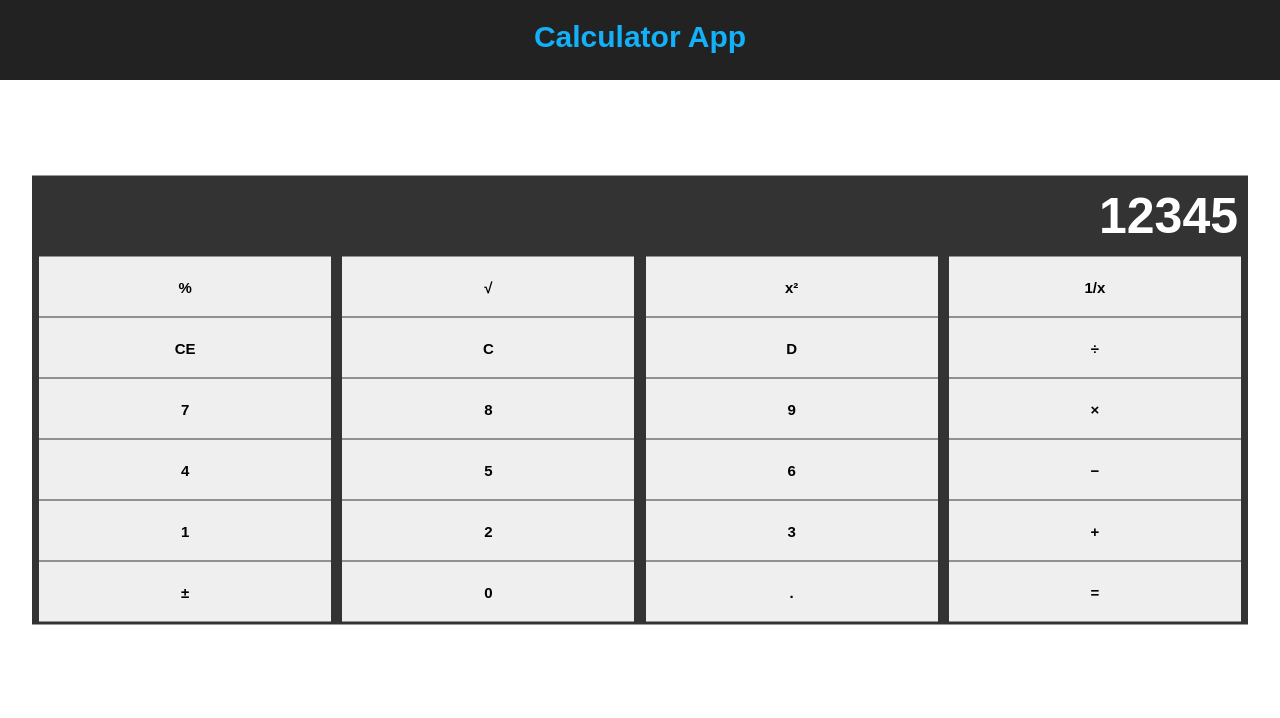
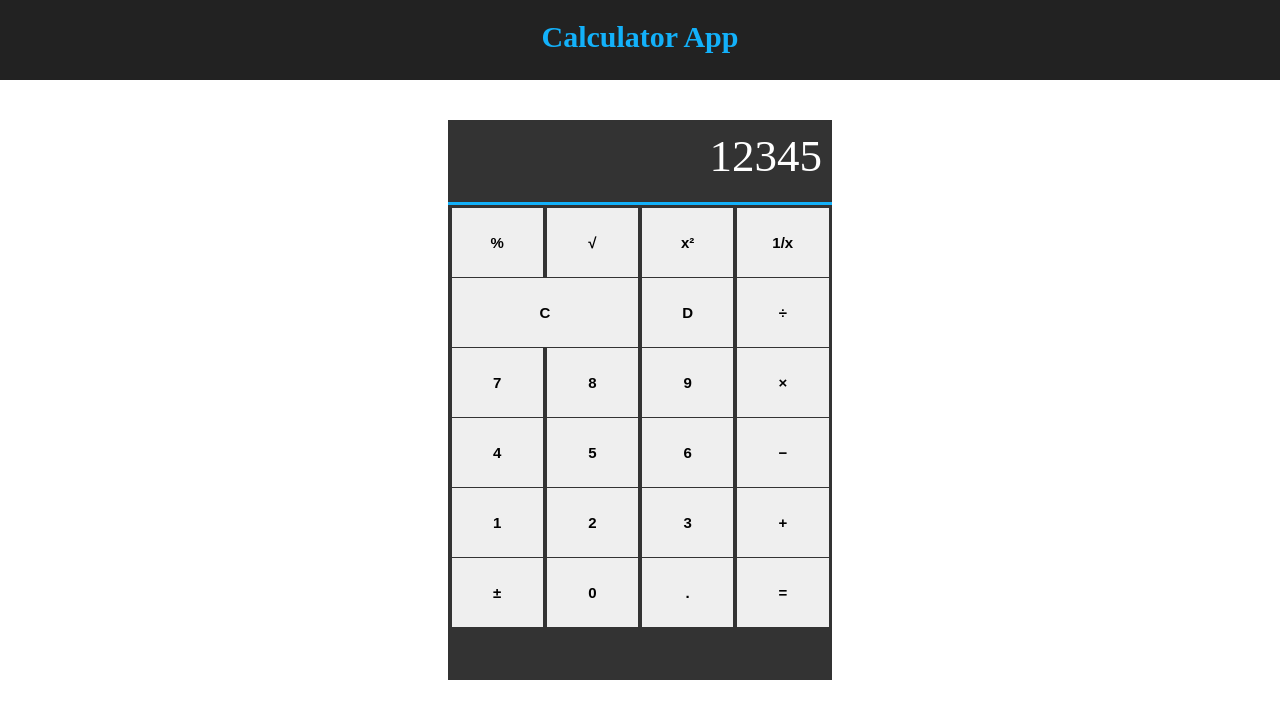
Before and after one commit to Rivenatti/React-calculator-app, a React (Create React App) app: page / in a window 1280 px wide. Shown: the top 718 px of the page. Built offline with nearby package versions, Linux system fonts and the light colour scheme.

Commit message:
repsonsive layout done

```diff
--- a/public/index.html
+++ b/public/index.html
@@ -1,40 +1,23 @@
 <!DOCTYPE html>
 <html lang="en">
+
 <head>
   <meta charset="utf-8">
   <meta name="viewport" content="width=device-width, initial-scale=1, shrink-to-fit=no">
   <meta name="theme-color" content="#000000">
-    <!--
-      manifest.json provides metadata used when your web app is added to the
-      homescreen on Android. See https://developers.google.com/web/fundamentals/engage-and-retain/web-app-manifest/
-    -->
+
   <link rel="manifest" href="%PUBLIC_URL%/manifest.json">
   <link rel="shortcut icon" href="%PUBLIC_URL%/favicon.ico">
-    <!--
-      Notice the use of %PUBLIC_URL% in the tags above.
-      It will be replaced with the URL of the `public` folder during the build.
-      Only files inside the `public` folder can be referenced from the HTML.
 
-      Unlike "/favicon.ico" or "favicon.ico", "%PUBLIC_URL%/favicon.ico" will
-      work correctly both with client-side routing and a non-root public URL.
-      Learn how to configure a non-root public URL by running `npm run build`.
-    -->
-    <title>React App</title>
+  <title>Calculator App</title>
 </head>
+
 <body>
   <noscript>
     You need to enable JavaScript to run this app.
   </noscript>
   <div id="root"></div>
-    <!--
-      This HTML file is a template.
-      If you open it directly in the browser, you will see an empty page.
 
-      You can add webfonts, meta tags, or analytics to this file.
-      The build step will place the bundled scripts into the <body> tag.
+</body>
 
-      To begin the development, run `npm start` or `yarn start`.
-      To create a production bundle, use `npm run build` or `yarn build`.
-    -->
-  </body>
 </html>
--- a/src/App.css
+++ b/src/App.css
@@ -1,14 +1,14 @@
 * {
+  font-size: 10px;
   margin: 0;
   padding: 0;
+  vertical-align: baseline;
+  box-sizing: border-box;
   border: 0;
-  box-sizing: border-box;
-  vertical-align: baseline;
 }
 
 html {
   font-size: 10px;
-  font-family: sans-serif;
 }
 
 .App {
@@ -19,6 +19,7 @@ html {
   background-color: #222;
   height: 8rem;
   padding: 2rem;
+  width: 100%;
 }
 
 .App-title {
--- a/src/components/calculator/Calculator.js
+++ b/src/components/calculator/Calculator.js
@@ -9,94 +9,66 @@ class Calculator extends Component {
         <div className="calculator__display">12345</div>
 
         {/* Functional keys row */}
-        <div className="calculator__function__keys--row">
+        <div className="calculator__function__keys--row first">
           <button className="calculator__key calculator__key--percentage">
             %
           </button>
           <button className="calculator__key calculator__key--square-root">
             &radic;
           </button>
-          <button className="calculator__key calculator__key--square-root">
+          <button className="calculator__key calculator__key--power">
             x&sup2;
           </button>
-          <button className="calculator__key calculator__key--square-root">
+          <button className="calculator__key calculator__key--one-division">
             1/x
           </button>
         </div>
         {/* Functional keys row */}
         <div className="calculator__function__keys--row">
-          <button className="calculator__key calculator__key--square-root">
-            CE
-          </button>
-          <button className="calculator__key calculator__key--square-root">
+          <button className="calculator__key calculator__key--clear span">
             C
           </button>
-          <button className="calculator__key calculator__key--square-root">
-            D
-          </button>
-          <button className="calculator__key calculator__key--square-root">
+
+          <button className="calculator__key calculator__key--delete">D</button>
+          <button className="calculator__key calculator__key--divide">
             &divide;
           </button>
         </div>
         {/* Functional keys row */}
         <div className="calculator__function__keys--row">
-          <button className="calculator__key calculator__key--square-root">
-            7
-          </button>
-          <button className="calculator__key calculator__key--square-root">
-            8
-          </button>
-          <button className="calculator__key calculator__key--square-root">
-            9
-          </button>
-          <button className="calculator__key calculator__key--square-root">
+          <button className="calculator__key calculator__key--seven">7</button>
+          <button className="calculator__key calculator__key--eight">8</button>
+          <button className="calculator__key calculator__key--nine">9</button>
+          <button className="calculator__key calculator__key--times">
             &times;
           </button>
         </div>
         {/* Functional keys row */}
         <div className="calculator__function__keys--row">
-          <button className="calculator__key calculator__key--square-root">
-            4
-          </button>
-          <button className="calculator__key calculator__key--square-root">
-            5
-          </button>
-          <button className="calculator__key calculator__key--square-root">
-            6
-          </button>
-          <button className="calculator__key calculator__key--square-root">
+          <button className="calculator__key calculator__key--four">4</button>
+          <button className="calculator__key calculator__key--five">5</button>
+          <button className="calculator__key calculator__key--six">6</button>
+          <button className="calculator__key calculator__key--minus">
             &minus;
           </button>
         </div>
         {/* Functional keys row */}
         <div className="calculator__function__keys--row">
-          <button className="calculator__key calculator__key--square-root">
-            1
-          </button>
-          <button className="calculator__key calculator__key--square-root">
-            2
-          </button>
-          <button className="calculator__key calculator__key--square-root">
-            3
-          </button>
-          <button className="calculator__key calculator__key--square-root">
+          <button className="calculator__key calculator__key--one">1</button>
+          <button className="calculator__key calculator__key--two">2</button>
+          <button className="calculator__key calculator__key--three">3</button>
+          <button className="calculator__key calculator__key--plus">
             &#x2b;
           </button>
         </div>
         {/* Functional keys row */}
         <div className="calculator__function__keys--row">
-          <button className="calculator__key calculator__key--square-root">
+          <button className="calculator__key calculator__key--plusminus">
             &plusmn;
           </button>
-          <button className="calculator__key calculator__key--square-root">
-            0
-          </button>
-          <button className="calculator__key calculator__key--square-root">
-            .
-          </button>
-          <button className="calculator__key calculator__key--square-root">
-            =
-          </button>
+          <button className="calculator__key calculator__key--zero">0</button>
+          <button className="calculator__key calculator__key--point">.</button>
+          <button className="calculator__key calculator__key--equal">=</button>
         </div>
       </div>
       // END OF CALCULATOR CLASS
--- a/src/components/calculator/calculator.css
+++ b/src/components/calculator/calculator.css
@@ -6,8 +6,16 @@
           transform: translate(-50%, -50%);
   color: #fff;
   background-color: #333;
-  width: 95%;
   padding-bottom: 0.3rem;
+  width: 94%;
+  height: 70vh;
+  display: -webkit-box;
+  display: -ms-flexbox;
+  display: flex;
+  -webkit-box-orient: vertical;
+  -webkit-box-direction: normal;
+      -ms-flex-direction: column;
+          flex-direction: column;
 }
 
 .calculator .calculator__display {
@@ -20,26 +28,29 @@
   -webkit-box-align: center;
       -ms-flex-align: center;
           align-items: center;
-  font-weight: bold;
-  height: 8rem;
-  font-size: 5rem;
-  padding: 0 1rem;
+  padding: 1rem 1rem 2rem 1rem;
+  font-size: 4.5rem;
+  border-bottom: 0.3rem solid #13b1fa;
 }
 
 .calculator .calculator__function__keys--row {
   display: -webkit-box;
   display: -ms-flexbox;
   display: flex;
-  -ms-flex-flow: wrap;
-      flex-flow: wrap;
-  -ms-flex-pack: distribute;
-      justify-content: space-around;
+  -webkit-box-pack: justify;
+      -ms-flex-pack: justify;
+          justify-content: space-between;
+  width: 100%;
+  height: 7rem;
+  padding: 0.1rem 0.15rem;
+  padding-bottom: 0;
+}
+
+.calculator .calculator__function__keys--row.first {
+  margin-top: 0.15rem;
 }
 
 .calculator .calculator__function__keys--row .calculator__key {
-  padding: 25px;
-  height: 6rem;
-  width: 24%;
   display: -webkit-box;
   display: -ms-flexbox;
   display: flex;
@@ -49,23 +60,46 @@
   -webkit-box-align: center;
       -ms-flex-align: center;
           align-items: center;
-  font-size: 1.5rem;
   font-weight: bold;
-  margin-top: 1px;
-  margin-left: 1px;
   outline: none;
   cursor: pointer;
+  font-size: 1.5rem;
+  padding: 1.5rem;
+  height: auto;
+  width: 24%;
 }
 
-.calculator .calculator__function__keys--row .calculator__key:nth-child(1) {
-  margin-left: 2px;
+.calculator .calculator__function__keys--row .calculator__key:first-child {
+  margin-left: 0.2rem;
 }
 
-.calculator .calculator__function__keys--row .calculator__key:nth-child(4) {
-  margin-right: 2px;
+.calculator .calculator__function__keys--row .calculator__key:last-child {
+  margin-right: 0.2rem;
 }
 
 .calculator .calculator__function__keys--row .calculator__key:hover {
   background-color: #777;
 }
+
+.calculator .calculator__function__keys--row .calculator__key.span {
+  width: 49%;
+}
+
+@media only screen and (min-width: 480px) {
+  .calculator {
+    width: 60%;
+  }
+}
+
+@media only screen and (min-width: 768px) {
+  .calculator {
+    width: 40%;
+  }
+}
+
+@media only screen and (min-width: 1200px) {
+  .calculator {
+    width: 30%;
+  }
+}
 /*# sourceMappingURL=calculator.css.map */
--- a/src/components/calculator/calculator.scss
+++ b/src/components/calculator/calculator.scss
@@ -7,52 +7,83 @@
   transform: translate(-50%, -50%);
   color: #fff;
   background-color: #333;
-  width: 95%;
   padding-bottom: 0.3rem;
+  width: 94%;
+  height: 70vh;
+  display: flex;
+  flex-direction: column;
 
   //----- display
   .calculator__display {
     display: flex;
     justify-content: flex-end;
     align-items: center;
-    font-weight: bold;
-    height: 8rem;
-    font-size: 5rem;
-    padding: 0 1rem;
+    padding: 1rem 1rem 2rem 1rem;
+    font-size: 4.5rem;
+    border-bottom: 0.3rem solid #13b1fa;
   }
 
   //----- functional keys
   .calculator__function__keys--row {
     display: flex;
-    flex-flow: wrap;
-    justify-content: space-around;
+    justify-content: space-between;
+    width: 100%;
+    height: 7rem;
+    // margin-top: 0.1rem;
+    padding: 0.1rem 0.15rem;
+    padding-bottom: 0;
+
+    &.first {
+      margin-top: 0.15rem;
+    }
 
     //----- single key
     .calculator__key {
-      padding: 25px;
-      height: 6rem;
-      width: 24%;
       display: flex;
       justify-content: center;
       align-items: center;
+      font-weight: bold;
+      outline: none;
+      cursor: pointer;
       font-size: 1.5rem;
-      font-weight: bold;
-      margin-top: 1px;
-      margin-left: 1px;
-      outline: none;
+      padding: 1.5rem;
+      height: auto;
+      width: 24%;
+      // margin-left: 0.1rem;
 
-      cursor: pointer;
+      &:first-child {
+        margin-left: 0.2rem;
+      }
 
-      &:nth-child(1) {
-        margin-left: 2px;
-      }
-      &:nth-child(4) {
-        margin-right: 2px;
+      &:last-child {
+        margin-right: 0.2rem;
       }
 
       &:hover {
         background-color: #777;
       }
+
+      &.span {
+        width: 49%;
+      }
     }
   }
 }
+
+@media only screen and (min-width: 480px) {
+  .calculator {
+    width: 60%;
+  }
+}
+
+@media only screen and (min-width: 768px) {
+  .calculator {
+    width: 40%;
+  }
+}
+
+@media only screen and (min-width: 1200px) {
+  .calculator {
+    width: 30%;
+  }
+}
```
Also changed, not shown: 1 other file (tests, documents, lock files or other folders). Lines whose indentation alone changed are shown as unchanged.
